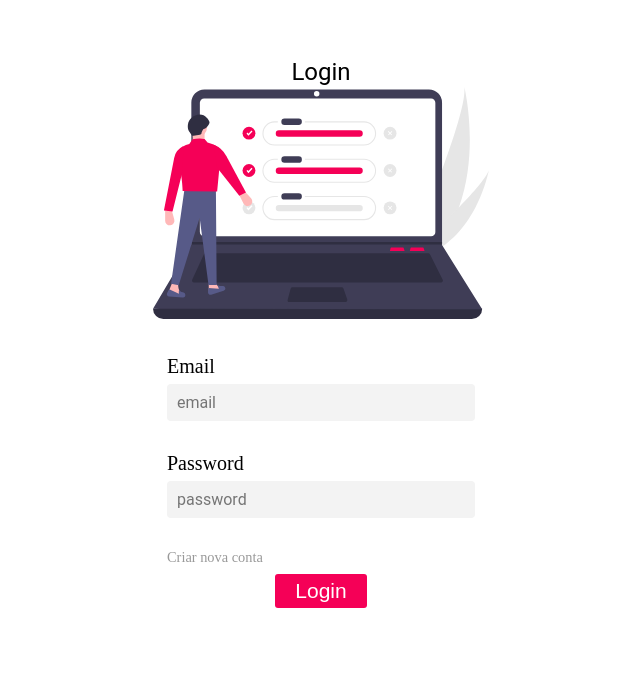
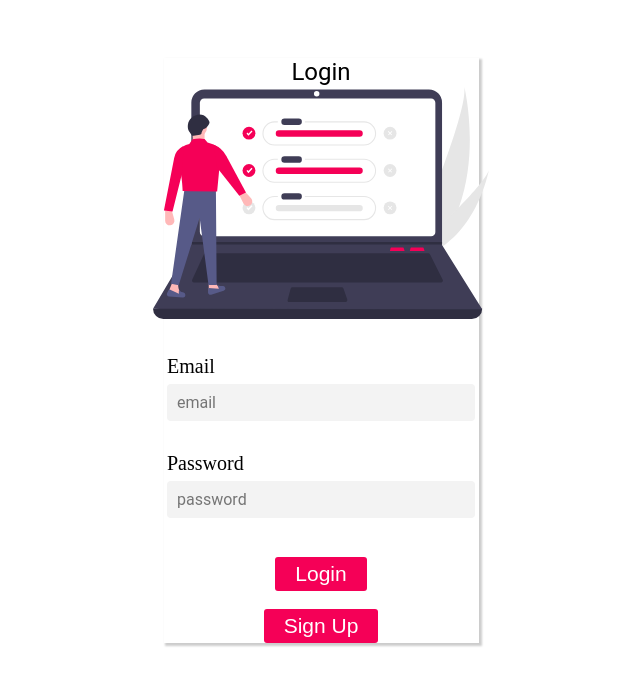
Before and after one commit to mateusmangueira/desafio-frontend-codex, a React (Create React App) app: page /login in a window 1280 px wide. Shown: the top 686 px of the page, without its empty margins (319-959 px from the left). Built offline with nearby package versions, Linux system fonts and the light colour scheme.

Commit message:
Update login

```diff
--- a/src/pages/Login/index.js
+++ b/src/pages/Login/index.js
@@ -31,18 +31,22 @@ const Login = props => {
           <div className="form">
             <div className="form-group">
               <label htmlFor="email">Email</label>
-              <input type="email" name="email" placeholder="email" />
+              <input type="email" name="email" placeholder="email" value={enteredEmail} onChange={changeEmailHandle} />
             </div>
             <div className="form-group">
               <label htmlFor="password">Password</label>
-              <input type="password" name="password" placeholder="password" />
-              <a href="#">Criar nova conta</a>
+              <input type="password" name="password" placeholder="password" value={enteredPassword} onChange={changePasswordHandle} />
             </div>
           </div>
         </div>
         <div className="footer">
+          <button type="submit" className="btn" onClick={loginUser}>
+            Login
+          </button>
+          <br />
+          <br />
           <button type="button" className="btn">
-            Login
+            Sign Up
           </button>
         </div>
       </div>
--- a/src/pages/Login/styles.css
+++ b/src/pages/Login/styles.css
@@ -3,6 +3,7 @@
     display: flex;
     flex-direction: column;
     align-items: center;
+    box-shadow: 2px 2px 2px 1px rgba(0, 0, 0, 0.2);
 }
 
 .header {
@@ -61,19 +62,6 @@
     box-shadow: 0px 0px 12px 0.8px #3474dbb2;
 }
 
-a{
-    display: block;
-    text-align: right;
-    text-decoration: none;
-    color: #999;
-    font-size: 0.9rem;
-    transition: .3s;
-}
-
-a:hover{
-    color: #3F3D56;
-}
-
 .footer {
     margin-top: 0.5em;
 }
```
